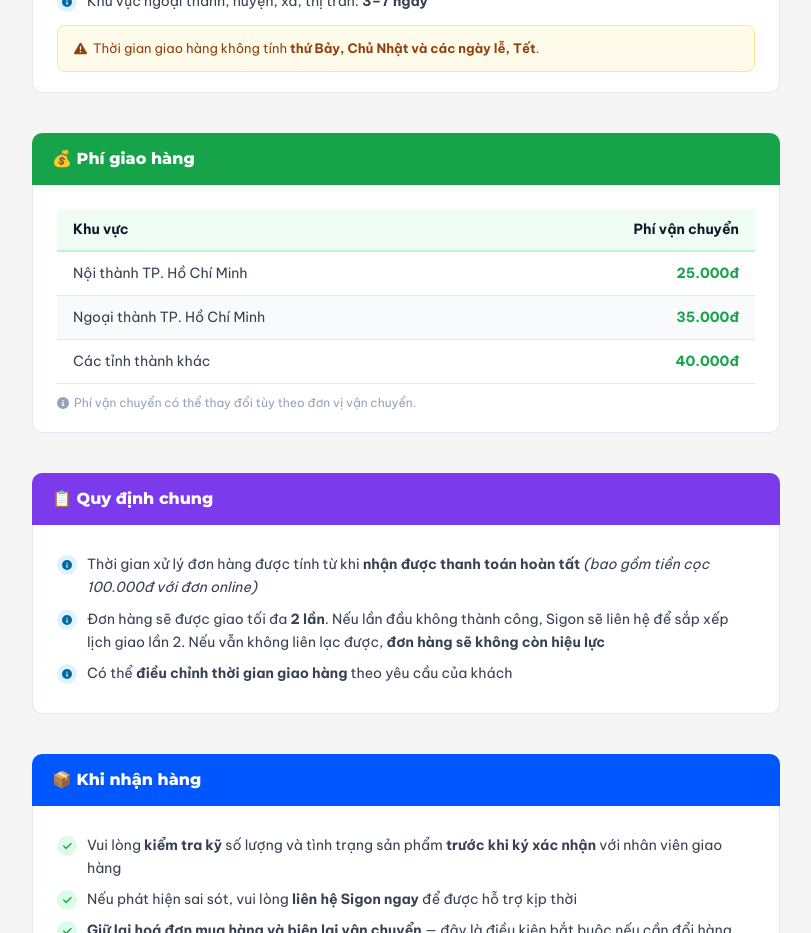
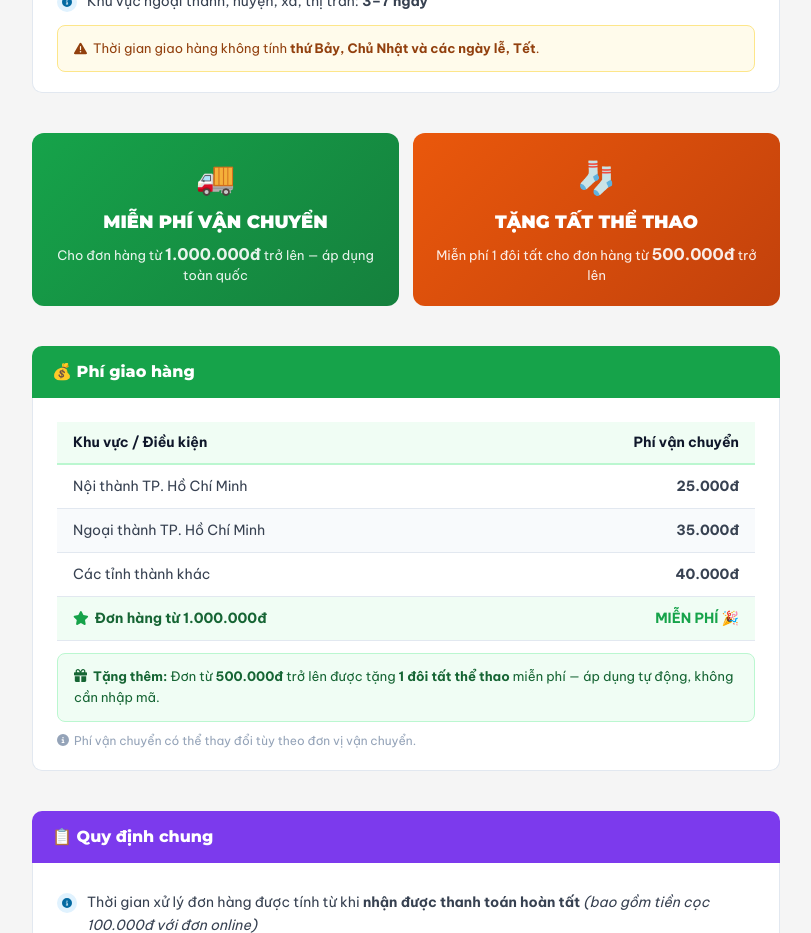
Before and after one commit to hoanghiepmarketing-collab/sigonsport, a Next.js app: page /chinh-sach-giao-hang in a window 1280 px wide. Shown: the part 1120-2053 px from the top of the page, without its empty margins (234-1045 px from the left). Built offline with nearby package versions, Linux system fonts and the light colour scheme.

Commit message:
Add shipping promotions: free ship 1M+, free socks 500k+ (worktree sync)

```diff
--- a/app/chinh-sach-giao-hang/page.js
+++ b/app/chinh-sach-giao-hang/page.js
@@ -10,6 +10,7 @@ const TABLE_ROWS = [
   { area: 'Nội thành TP. Hồ Chí Minh', fee: '25.000đ' },
   { area: 'Ngoại thành TP. Hồ Chí Minh', fee: '35.000đ' },
   { area: 'Các tỉnh thành khác', fee: '40.000đ' },
+  { area: 'Đơn hàng từ 1.000.000đ', fee: 'MIỄN PHÍ 🎉', highlight: true },
 ];
 
 export default function ChinhSachGiaoHangPage() {
@@ -91,26 +92,47 @@ export default function ChinhSachGiaoHangPage() {
             </HighlightBox>
           </Section>
 
+          {/* Ưu đãi nổi bật */}
+          <div style={{ display: 'grid', gridTemplateColumns: '1fr 1fr', gap: 14, marginBottom: 40 }}>
+            <div style={{ background: 'linear-gradient(135deg, #16a34a, #15803d)', borderRadius: 12, padding: '20px 20px', color: 'white', textAlign: 'center' }}>
+              <div style={{ fontSize: 32, marginBottom: 8 }}>🚚</div>
+              <div style={{ fontFamily: 'Montserrat, sans-serif', fontWeight: 900, fontSize: 18, marginBottom: 6 }}>MIỄN PHÍ VẬN CHUYỂN</div>
+              <div style={{ fontSize: 13, opacity: .9, lineHeight: 1.5 }}>Cho đơn hàng từ <strong style={{ fontSize: 16 }}>1.000.000đ</strong> trở lên — áp dụng toàn quốc</div>
+            </div>
+            <div style={{ background: 'linear-gradient(135deg, #ea580c, #c2410c)', borderRadius: 12, padding: '20px 20px', color: 'white', textAlign: 'center' }}>
+              <div style={{ fontSize: 32, marginBottom: 8 }}>🧦</div>
+              <div style={{ fontFamily: 'Montserrat, sans-serif', fontWeight: 900, fontSize: 18, marginBottom: 6 }}>TẶNG TẤT THỂ THAO</div>
+              <div style={{ fontSize: 13, opacity: .9, lineHeight: 1.5 }}>Miễn phí 1 đôi tất cho đơn hàng từ <strong style={{ fontSize: 16 }}>500.000đ</strong> trở lên</div>
+            </div>
+          </div>
+
           {/* 3. Phí */}
           <Section id="phi" title="💰 Phí giao hàng" color="#16a34a">
             <div style={{ overflowX: 'auto', marginTop: 4 }}>
               <table style={{ width: '100%', borderCollapse: 'collapse', fontSize: 14 }}>
                 <thead>
                   <tr style={{ background: '#f0fdf4' }}>
-                    <th style={{ padding: '10px 16px', textAlign: 'left', fontWeight: 700, color: '#0f172a', borderBottom: '2px solid #bbf7d0' }}>Khu vực</th>
+                    <th style={{ padding: '10px 16px', textAlign: 'left', fontWeight: 700, color: '#0f172a', borderBottom: '2px solid #bbf7d0' }}>Khu vực / Điều kiện</th>
                     <th style={{ padding: '10px 16px', textAlign: 'right', fontWeight: 700, color: '#0f172a', borderBottom: '2px solid #bbf7d0' }}>Phí vận chuyển</th>
                   </tr>
                 </thead>
                 <tbody>
                   {TABLE_ROWS.map((row, i) => (
-                    <tr key={i} style={{ background: i % 2 === 0 ? '#fff' : '#f8fafc' }}>
-                      <td style={{ padding: '11px 16px', color: '#374151', borderBottom: '1px solid #e2e8f0' }}>{row.area}</td>
-                      <td style={{ padding: '11px 16px', textAlign: 'right', fontWeight: 700, color: '#16a34a', borderBottom: '1px solid #e2e8f0' }}>{row.fee}</td>
+                    <tr key={i} style={{ background: row.highlight ? '#f0fdf4' : i % 2 === 0 ? '#fff' : '#f8fafc' }}>
+                      <td style={{ padding: '11px 16px', color: row.highlight ? '#166534' : '#374151', fontWeight: row.highlight ? 700 : 400, borderBottom: '1px solid #e2e8f0' }}>
+                        {row.highlight && <i className="fas fa-star" style={{ color: '#16a34a', marginRight: 6 }}></i>}
+                        {row.area}
+                      </td>
+                      <td style={{ padding: '11px 16px', textAlign: 'right', fontWeight: 700, color: row.highlight ? '#16a34a' : '#374151', borderBottom: '1px solid #e2e8f0' }}>{row.fee}</td>
                     </tr>
                   ))}
                 </tbody>
               </table>
             </div>
+            <HighlightBox color="green">
+              <i className="fas fa-gift" style={{ marginRight: 6 }}></i>
+              <strong>Tặng thêm:</strong> Đơn từ <strong>500.000đ</strong> trở lên được tặng <strong>1 đôi tất thể thao</strong> miễn phí — áp dụng tự động, không cần nhập mã.
+            </HighlightBox>
             <p style={{ fontSize: 12, color: '#94a3b8', marginTop: 10 }}>
               <i className="fas fa-circle-info" style={{ marginRight: 5 }}></i>
               Phí vận chuyển có thể thay đổi tùy theo đơn vị vận chuyển.
@@ -215,9 +237,15 @@ function CondList({ items }) {
   );
 }
 
-function HighlightBox({ children }) {
+function HighlightBox({ children, color }) {
+  const themes = {
+    yellow: { bg: '#fffbeb', border: '#fde68a', text: '#92400e' },
+    green:  { bg: '#f0fdf4', border: '#bbf7d0', text: '#166534' },
+    blue:   { bg: '#eff6ff', border: '#bfdbfe', text: '#1e40af' },
+  };
+  const t = themes[color] || themes.yellow;
   return (
-    <div style={{ background: '#fffbeb', border: '1px solid #fde68a', borderRadius: 8, padding: '12px 16px', fontSize: 13, color: '#92400e', lineHeight: 1.65, marginTop: 12 }}>
+    <div style={{ background: t.bg, border: `1px solid ${t.border}`, borderRadius: 8, padding: '12px 16px', fontSize: 13, color: t.text, lineHeight: 1.65, marginTop: 12 }}>
       {children}
     </div>
   );
```
